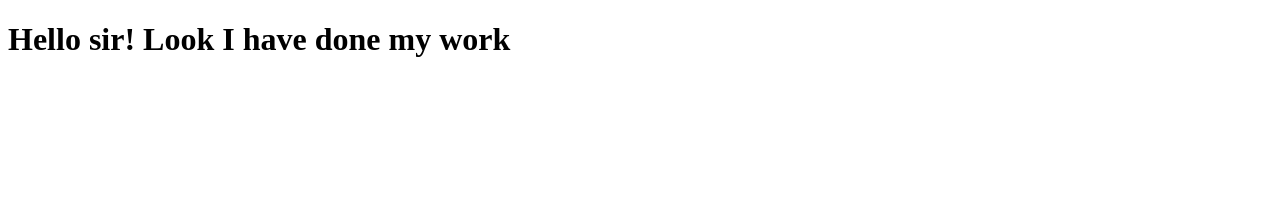
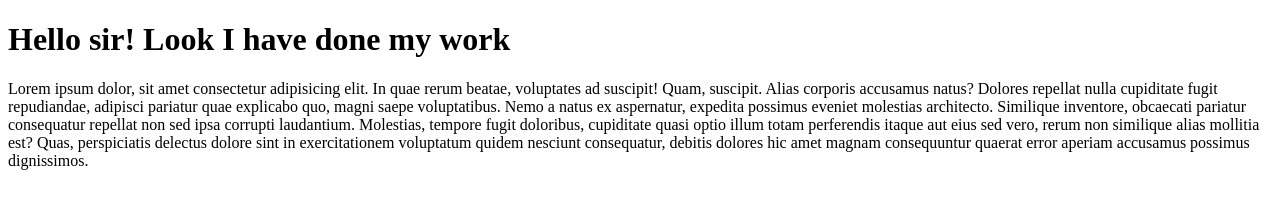
Before and after one commit to sajidhasan007/WH2, a plain HTML site: page index.html in a window 1280 px wide. Drawn offline with Linux system fonts and the light colour scheme.

Commit message:
add paragraph

```diff
--- a/index.html
+++ b/index.html
@@ -10,6 +10,15 @@
 
 <body>
     <h1>Hello sir! Look I have done my work</h1>
+
+    <p>Lorem ipsum dolor, sit amet consectetur adipisicing elit. In quae rerum beatae, voluptates ad suscipit! Quam,
+        suscipit. Alias corporis accusamus natus? Dolores repellat nulla cupiditate fugit repudiandae, adipisci pariatur
+        quae explicabo quo, magni saepe voluptatibus. Nemo a natus ex aspernatur, expedita possimus eveniet molestias
+        architecto. Similique inventore, obcaecati pariatur consequatur repellat non sed ipsa corrupti laudantium.
+        Molestias, tempore fugit doloribus, cupiditate quasi optio illum totam perferendis itaque aut eius sed vero,
+        rerum non similique alias mollitia est? Quas, perspiciatis delectus dolore sint in exercitationem voluptatum
+        quidem nesciunt consequatur, debitis dolores hic amet magnam consequuntur quaerat error aperiam accusamus
+        possimus dignissimos.</p>
 </body>
 
 </html>
```
